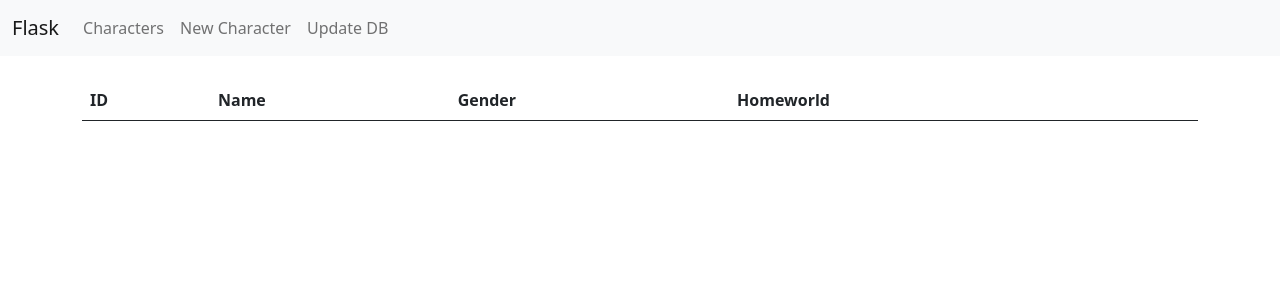
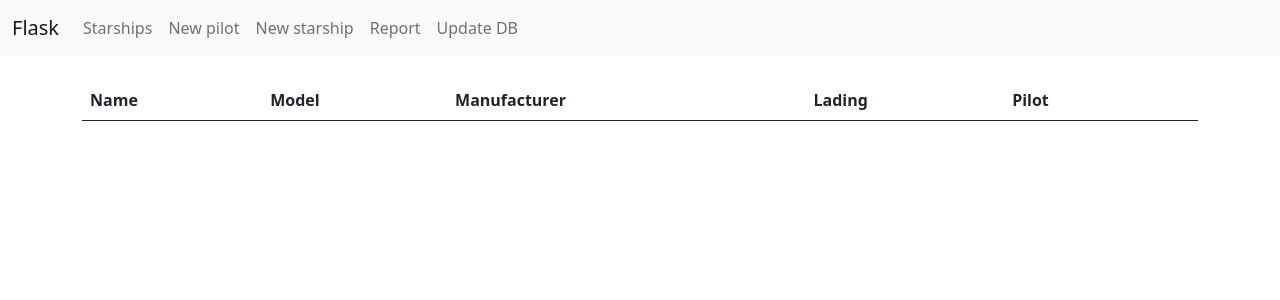
Before and after one commit to drigut/stm18-flask, a Flask app: page /characters in a window 1280 px wide. Shown: the top 300 px of the page. Run offline with Flask 2, Linux system fonts and the light colour scheme; data that the repository does not hold is empty; some libraries are stand-ins or nearby versions.

Commit message:
Refactore DB

```diff
--- a/app.py
+++ b/app.py
@@ -2,7 +2,7 @@
 # coding=UTF-8
 
 import os
-import sqlite3
+import psycopg2
 import requests
 
 from flask import Flask, request, render_template, send_from_directory, url_for, flash, redirect, json
@@ -10,8 +10,51 @@ from flask_bootstrap import Bootstrap
 from werkzeug.exceptions import abort
 
 PEOPLE = 'https://swapi.dev/api/people/'
-# PLANETS = 'https://swapi.dev/api/planets/'
-# STARSHIPS = 'https://swapi.dev/api/starships/'
+STARSHIPS = 'https://swapi.dev/api/starships/'
+
+
+app = Flask(__name__)
+app.config['SECRET_KEY'] = 'your secret key'
+Bootstrap(app)
+
+
+def db_connection():
+    connection = psycopg2.connect(
+        database="docker",
+        user="docker",
+        password="docker",
+        host="localhost",
+        port="5432",
+    )
+    print("DB connected.")
+    return connection
+
+
+# TODO: fix DB init
+def db_init():
+    cursor = db_connection().cursor()
+    try:
+        with open('sql/schema.sql') as f:
+            cursor.execute(f.read())
+            db_connection().commit()
+            db_connection().close()
+            status = "DB successfully initialize."
+    except psycopg2.errors.DuplicateTable:
+        db_connection().close()
+        status = "DB already initialized."
+        pass
+    return status
+
+
+def get_character(character_id):
+    connection = db_connection()
+    cursor = connection.cursor()
+    cursor.execute('SELECT * FROM STARSHIPS WHERE ID = %s', (character_id,))
+    character = cursor.fetchone()
+    connection.close()
+    if character is None:
+        abort(404)
+    return character
 
 
 def get_value(req):
@@ -19,25 +62,70 @@ def get_value(req):
     return json.loads(jsonData)
 
 
-app = Flask(__name__)
-app.config['SECRET_KEY'] = 'your secret key'
-Bootstrap(app)
+def get_people(cursor, connection):
+    count = 100
+
+    while count > 0:
+        try:
+            if len(get_value(PEOPLE + str(count))["starships"]) != 0:
+                name = get_value(PEOPLE + str(count))["name"]
+                gender = get_value(PEOPLE + str(count))["gender"]
+                homeworld = get_value(get_value(PEOPLE + str(count))["homeworld"])["name"]
+
+                cursor.execute('INSERT INTO PEOPLE (NAME, GENDER, HOMEWORLD)'
+                               'VALUES (%s, %s, %s)', (name, gender, homeworld))
+            else:
+                pass
+
+            count -= 1
+
+        except KeyError:
+            count -= 1
+            pass
+
+        except psycopg2.errors.UniqueViolation:
+            connection.rollback()
+            count -= 1
+            pass
 
 
-def get_db_connection():
-    conn = sqlite3.connect('database.db')
-    conn.row_factory = sqlite3.Row
-    return conn
+def get_starships(cursor, connection):
+    count = 100
 
+    while count > 0:
+        try:
+            if len(get_value(STARSHIPS + str(count))["pilots"]) != 0:
+                for item in get_value(STARSHIPS + str(count))["pilots"]:
+                    name = get_value(STARSHIPS + str(count))["name"]
+                    model = get_value(STARSHIPS + str(count))["model"]
+                    manufacturer = get_value(STARSHIPS + str(count))["manufacturer"]
+                    lading = get_value(STARSHIPS + str(count))["cargo_capacity"]
+                    lading = 0 if lading == "unknown" else lading
+                    pilot = get_value(item)["name"]
 
-def get_character(character_id):
-    conn = get_db_connection()
-    character = conn.execute('SELECT * FROM PEOPLE WHERE ID = ?',
-                             (character_id,)).fetchone()
-    conn.close()
-    if character is None:
-        abort(404)
-    return character
+                    cursor.execute('INSERT INTO STARSHIPS (NAME, MODEL, MANUFACTURER, LADING, PILOT)'
+                                   'VALUES (%s, %s, %s, %s, %s)', (name, model, manufacturer, lading, pilot))
+            else:
+                name = get_value(STARSHIPS + str(count))["name"]
+                model = get_value(STARSHIPS + str(count))["model"]
+                manufacturer = get_value(STARSHIPS + str(count))["manufacturer"]
+                lading = get_value(STARSHIPS + str(count))["cargo_capacity"]
+                lading = 0 if lading == "unknown" else lading
+                pilot = "n/a"
+
+                cursor.execute('INSERT INTO STARSHIPS (NAME, MODEL, MANUFACTURER, LADING, PILOT)'
+                               'VALUES (%s, %s, %s, %s, %s)', (name, model, manufacturer, lading, pilot))
+
+            count -= 1
+
+        except KeyError:
+            count -= 1
+            pass
+
+        except psycopg2.errors.UniqueViolation:
+            connection.rollback()
+            count -= 1
+            pass
 
 
 @app.route('/favicon.ico')
@@ -52,45 +140,22 @@ def index():
 
 @app.route('/update')
 def update():
-    connection = sqlite3.connect('database.db')
-
-    with open('schema.sql') as f:
-        connection.executescript(f.read())
-
-    cur = connection.cursor()
-    count = get_value(PEOPLE)["count"]
-
-    while count > 0:
-        try:
-            name = get_value(PEOPLE + str(count))["name"]
-            gender = get_value(PEOPLE + str(count))["gender"]
-            homeworld = get_value(get_value(PEOPLE + str(count))["homeworld"])["name"]
-            starships = [{'name': get_value(item)["name"],
-                        'model': get_value(item)["model"],
-                        'manufacturer': get_value(item)["manufacturer"],
-                        'cargo_capacity': get_value(item)["cargo_capacity"]}
-                       for item in get_value(key + str(count))["starships"]]
-
-            cur.execute("INSERT INTO PEOPLE (NAME, GENDER, HOMEWORLD, STARSHIPS) VALUES (?, ?, ?, ?)",
-                        (name, gender, homeworld, starships))
-
-            count -= 1
-
-        except KeyError:
-            count -= 1
-            pass
-
+    connection = db_connection()
+    cursor = connection.cursor()
+    get_people(cursor, connection)
+    get_starships(cursor, connection)
     connection.commit()
     connection.close()
-
     return render_template('update.html')
 
 
 @app.route('/characters')
 def characters():
-    conn = get_db_connection()
-    characters = conn.execute('SELECT * FROM PEOPLE').fetchall()
-    conn.close()
+    connection = db_connection()
+    cursor = connection.cursor()
+    cursor.execute('SELECT * FROM STARSHIPS')
+    characters = cursor.fetchall()
+    connection.close()
     return render_template('characters.html', characters=characters)
 
 
@@ -100,15 +165,16 @@ def create():
         name = request.form['name']
         gender = request.form['gender']
         homeworld = request.form['homeworld']
+        starships = request.form['starships']
 
         if not name:
             flash('Name is required!')
         else:
-            conn = get_db_connection()
-            conn.execute('INSERT INTO PEOPLE (NAME, GENDER, HOMEWORLD) VALUES (?, ?)',
-                         (name, gender, homeworld))
-            conn.commit()
-            conn.close()
+            connection = db_connection()
+            connection.execute('INSERT INTO PEOPLE (NAME, GENDER, HOMEWORLD, STARSHIPS) VALUES (%s, %s, %s, %s)',
+                               (name, gender, homeworld, starships))
+            connection.commit()
+            connection.close()
             return redirect(url_for('index'))
     return render_template('create.html')
 
@@ -121,16 +187,17 @@ def edit(id):
         name = request.form['name']
         gender = request.form['gender']
         homeworld = request.form['homeworld']
+        print(name, gender)
 
         if not name:
             flash('Name is required!')
         else:
-            conn = get_db_connection()
-            conn.execute('UPDATE PEOPLE SET NAME = ?, GENDER = ?, HOMEWORLD = ?'
-                         ' WHERE ID = ?',
-                         (name, gender, homeworld, id))
-            conn.commit()
-            conn.close()
+            connection = db_connection()
+            cursor = connection.cursor()
+            cursor.execute('UPDATE PEOPLE SET NAME = %s, GENDER = %s, HOMEWORLD = %s WHERE ID = %s',
+                           (name, gender, homeworld, id))
+            connection.commit()
+            connection.close()
             return redirect(url_for('characters'))
 
     return render_template('edit.html', character=character)
@@ -139,13 +206,15 @@ def edit(id):
 @app.route('/<int:id>/delete', methods=('POST',))
 def delete(id):
     character = get_character(id)
-    conn = get_db_connection()
-    conn.execute('DELETE FROM PEOPLE WHERE ID = ?', (id,))
-    conn.commit()
-    conn.close()
-    flash('"{}" was successfully deleted!'.format(character['name']))
+    connection = db_connection()
+    cursor = connection.cursor()
+    cursor.execute('DELETE FROM PEOPLE WHERE ID = %s', (id,))
+    connection.commit()
+    connection.close()
+    flash('"{}" was successfully deleted!'.format(character[1]))
     return redirect(url_for('characters'))
 
 
 if __name__ == '__main__':
+    db_init()
     app.run(debug=True, port=5000)
--- a/schema.sql
+++ /dev/null
@@ -1,8 +0,0 @@
-DROP TABLE IF EXISTS PEOPLE;
-
-CREATE TABLE PEOPLE (
-    ID INTEGER PRIMARY KEY AUTOINCREMENT,
-    NAME TEXT NOT NULL,
-    GENDER TEXT NOT NULL,
-    HOMEWORLD TEXT NOT NULL
-);
--- /dev/null
+++ b/sql/schema.sql
@@ -0,0 +1,20 @@
+CREATE TABLE PEOPLE (
+    ID SERIAL,
+    NAME VARCHAR UNIQUE NOT NULL,
+    GENDER VARCHAR   NOT NULL,
+    HOMEWORLD VARCHAR   NOT NULL,
+    CONSTRAINT "pk_PEOPLE" PRIMARY KEY (ID)
+);
+
+CREATE TABLE STARSHIPS (
+    ID SERIAL,
+    NAME VARCHAR   NOT NULL,
+    MODEL VARCHAR   NOT NULL,
+    MANUFACTURER VARCHAR   NOT NULL,
+    LADING BIGINT   NOT NULL,
+    PILOT VARCHAR NOT NULL,
+    CONSTRAINT "pk_STARSHIPS" PRIMARY KEY (ID)
+);
+
+ALTER TABLE STARSHIPS ADD CONSTRAINT "fk_STARSHIPS_PEOPLE" FOREIGN KEY(PILOT)
+REFERENCES PEOPLE (NAME);
--- a/templates/base.html
+++ b/templates/base.html
@@ -20,12 +20,18 @@
             <div class="collapse navbar-collapse" id="navbarNav">
                 <ul class="navbar-nav">
                     <li class="nav-item">
-                        <a class="nav-link" href="{{url_for('characters')}}">Characters</a>
+                        <a class="nav-link" href="{{url_for('characters')}}">Starships</a>
                     </li>
                     <li class="nav-item">
-                        <a class="nav-link" href="{{url_for('create')}}">New Character</a>
+                        <a class="nav-link" href="{{url_for('create')}}">New pilot</a>
                     </li>
-                    <li class="nav-item">
+                    <li class="nav-item" >
+                        <a class="nav-link" href="#">New starship</a>
+                    </li>
+                    <li class="nav-item" >
+                        <a class="nav-link" href="#">Report</a>
+                    </li>
+                    <li class="nav-item" >
                         <a class="nav-link" href="{{url_for('update')}}">Update DB</a>
                     </li>
                 </ul>
--- a/templates/characters.html
+++ b/templates/characters.html
@@ -4,21 +4,22 @@
     <table class="table table-hover">
         <thead>
             <tr>
-                <th scope="col">ID</th>
                 <th scope="col">Name</th>
-                <th scope="col">Gender</th>
-                <th scope="col">Homeworld</th>
+                <th scope="col">Model</th>
+                <th scope="col">Manufacturer</th>
+                <th scope="col">Lading</th>
+                <th scope="col">Pilot</th>
                 <th></th>
             </tr>
         </thead>
         <tbody>
         {% for character in characters %}
             <tr>
-                {% for item in character %}
-                <td>{{ item }}</td>
+                {% for item in character[1::] %}
+                    <td>{{ item }}</td>
                 {% endfor %}
                 <td>
-                    <a href="{{ url_for('edit', id=character['id']) }}">
+                    <a href="{{ url_for('edit', id=character[0]) }}">
                     <span class="btn btn-primary">Edit</span></a>
                 </td>
             </tr>
--- a/templates/index.html
+++ b/templates/index.html
@@ -7,7 +7,7 @@
     <br>
     <div class="container">
         <h2>Variant 9</h2>
-        <p>For a marketing campaign collect information about Star Wars universe using open API https://swapi.dev/ </p>
+        <p>For a marketing campaign collect information about Star Wars universe using open API https://swapi.dev/api</p>
         <p>Store the following data in the local database:</p>
         <ul>
             <li>character: Name, Gender, homeworld, and other if it is necessary</li>
```
Also changed, not shown: init_db.py (+30 -4 lines), sql/init.sql (deleted, +0 -23 lines), templates/edit.html (+5 -5 lines).
